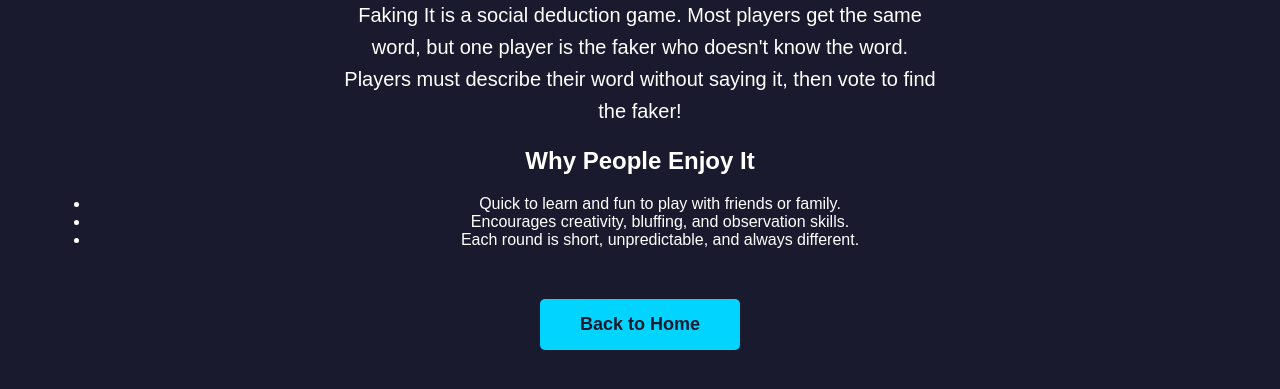
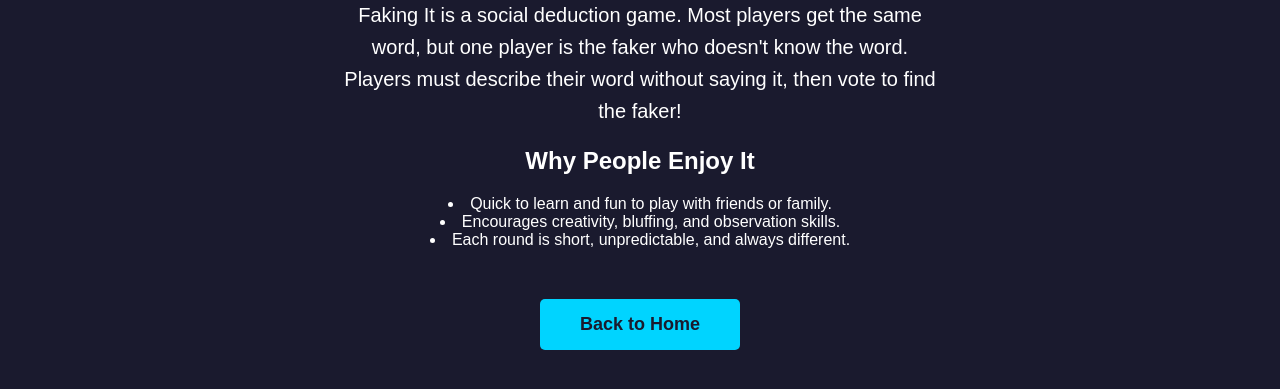
Before and after one commit to brandonshrt/Faking-It, a website: page app/public/pages/about.html in a window 1280 px wide. Shown: the part 219-608 px from the top of the page. Drawn offline with Linux system fonts and the light colour scheme.

Commit message:
Minor UI Update

```diff
--- a/app/public/style.css
+++ b/app/public/style.css
@@ -664,3 +664,13 @@
 .chat-send:hover {
   background-color: #00a8cc;
 }
+
+.container ul {
+    list-style-position: inside;
+    text-align: center;
+    padding-left: 0;
+}
+
+.container li {
+    color: white;
+}
```
